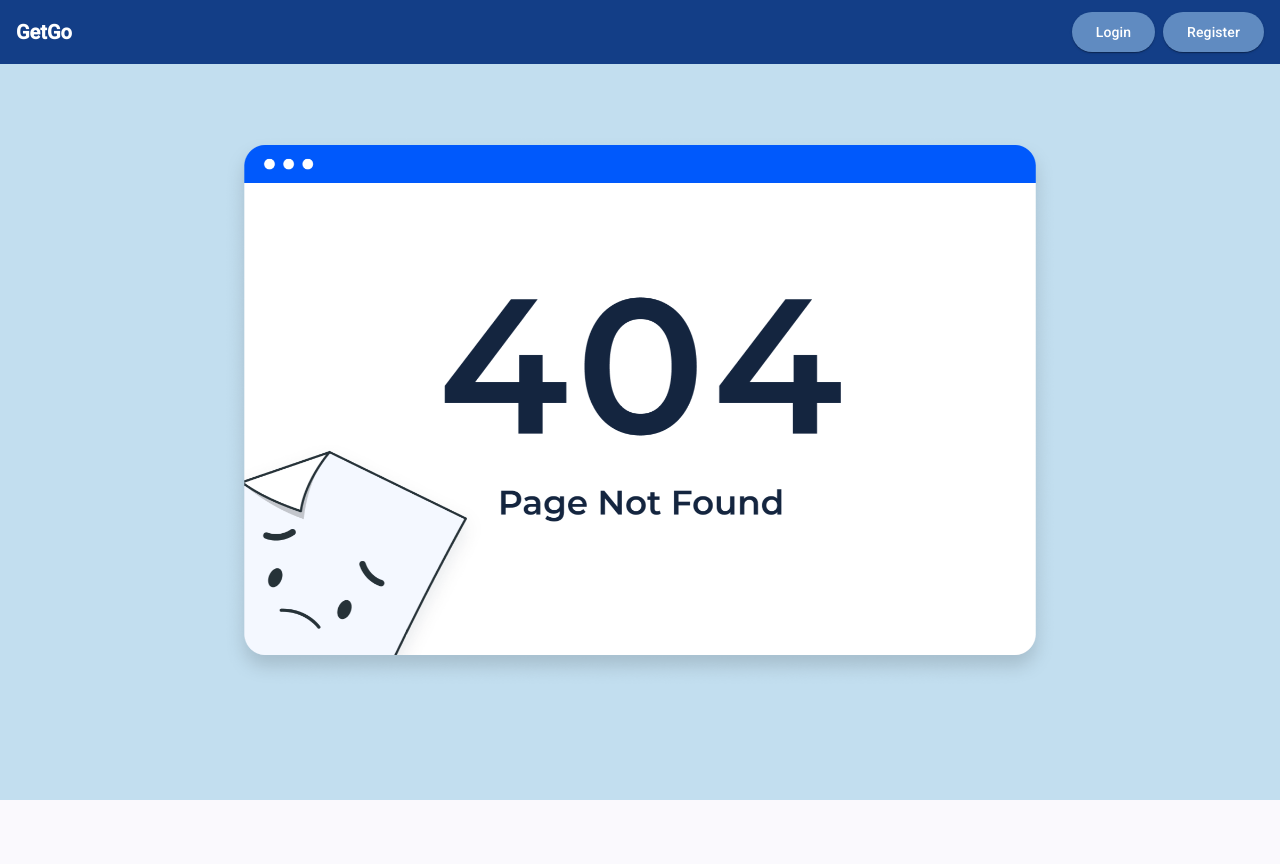
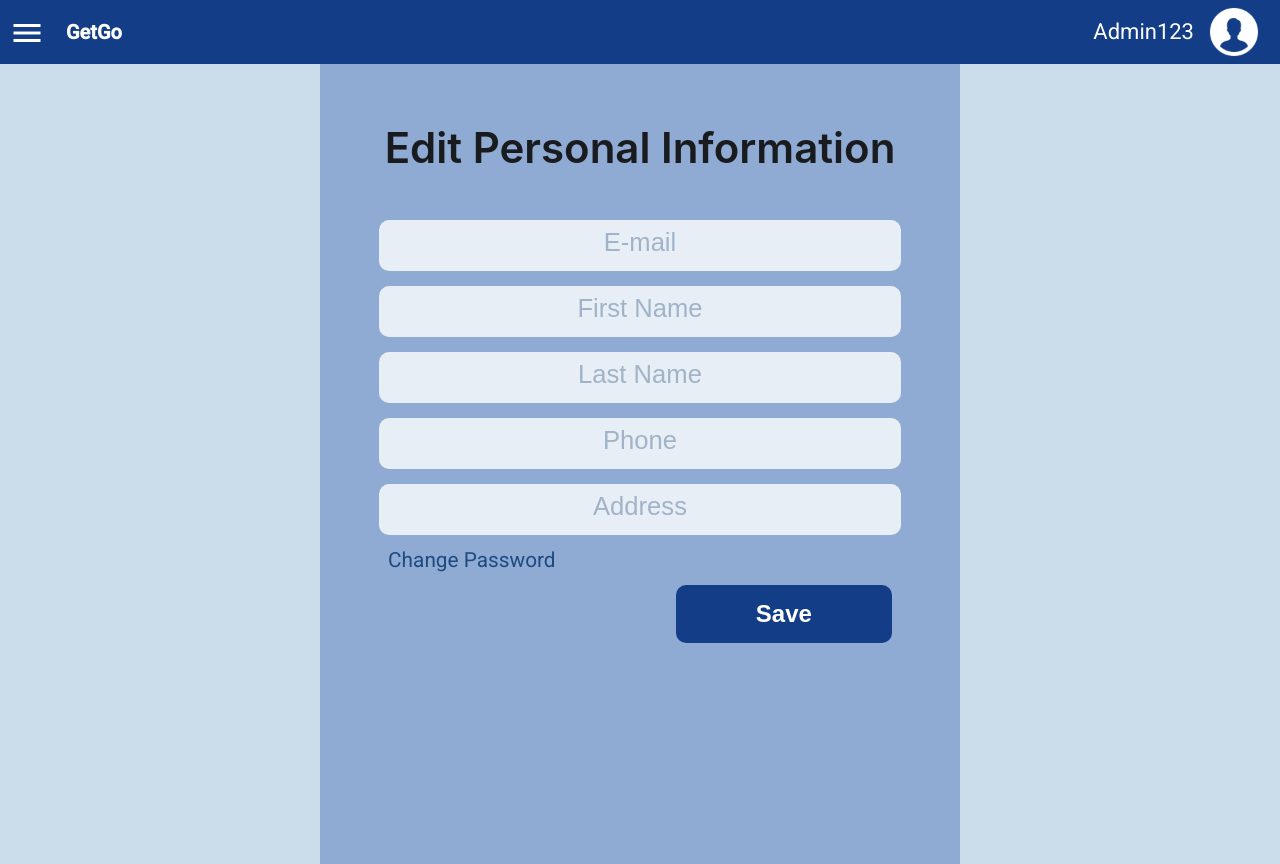
Before and after one commit to kzi-nastava/mrs-team2-TODO-Smisliti-ime, an Angular app in the folder frontend/GetGo/: page /admin/admin-profile in a window 1280 px wide. Built offline with nearby package versions, Linux system fonts and the light colour scheme.

Commit message:
Add separate admin profile UI (#12)

```diff
--- /dev/null
+++ b/frontend/GetGo/src/app/admin/admin-profile/admin-profile.css
@@ -0,0 +1,73 @@
+:host {
+  display: block;
+  min-height: 100vh;
+  background-color: #CBDCEB;
+}
+
+.user-info {
+  width: 50vw;
+  min-height: 100vh;
+  background-color: #8FABD4;
+  margin: 0 auto;
+  padding: 2rem; /* optional, but usually needed */
+  box-sizing: border-box;
+}
+
+.profile-title {
+  text-align: center;
+  font-size: 3em;
+  font-weight: 600;
+  font-family: 'Inter', sans-serif;
+}
+
+.profile-form {
+  display: flex;
+  flex-direction: column;
+  align-items: center;
+  gap: 15px;
+  padding: 20px;
+}
+
+.form-input {
+  width: 90%;
+  padding: 15px 20px;
+  font-size: 1.1rem;
+  border: none;
+  border-radius: 10px;
+  background-color: #E8EEF5;
+  text-align: center;
+}
+
+.form-input::placeholder {
+  color: #A0B3C8;
+  font-size: 1.6rem;
+}
+
+.change-password-link {
+  align-self: flex-start;
+  margin-left: 3%;
+  color: #1E4A7F;
+  text-decoration: none;
+  font-size: 1.3rem;
+}
+
+.change-password-link:hover {
+    text-decoration: underline;
+}
+
+.save-button {
+  align-self: flex-end;
+  margin-right: 3%;
+  padding: 15px 80px;
+  font-size: 1.5rem;
+  font-weight: bold;
+  color: white;
+  background-color: #133E87;
+  border: none;
+  border-radius: 10px;
+  cursor: pointer;
+}
+
+.save-button:hover {
+    background-color: #0d3170;
+}
--- /dev/null
+++ b/frontend/GetGo/src/app/admin/admin-profile/admin-profile.html
@@ -0,0 +1,15 @@
+<app-admin-nav-bar></app-admin-nav-bar>
+<div class="user-info">
+    <p class="profile-title">Edit Personal Information</p>
+    <form class="profile-form">
+      <input type="email" placeholder="E-mail" class="form-input" />
+      <input type="text" placeholder="First Name" class="form-input" />
+      <input type="text" placeholder="Last Name" class="form-input" />
+      <input type="tel" placeholder="Phone" class="form-input" />
+      <input type="text" placeholder="Address" class="form-input" />
+
+      <a href="#" class="change-password-link">Change Password</a>
+
+      <button type="button" class="save-button">Save</button>
+    </form>
+</div>
--- a/frontend/GetGo/src/app/app.routes.ts
+++ b/frontend/GetGo/src/app/app.routes.ts
@@ -9,6 +9,7 @@ import {UnregisteredHomeComponent} from './layout/unregistered-home/unregistered
 import {RideDetailsComponent} from './driver/ride-details/ride-details.component';
 import { PassengerProfileInfo } from './passenger/passenger-profile-info/passenger-profile-info';
 import { DriverProfile } from './driver/driver-profile/driver-profile';
+import { AdminProfile } from './admin/admin-profile/admin-profile';
 import { DriverRegistration } from './admin/driver-registration/driver-registration';
 
 export const routes: Routes = [
@@ -18,8 +19,9 @@ export const routes: Routes = [
   { path: 'forgot-password', component: ForgotPasswordComponent },
   { path: 'register', component: RegisterComponent },
   { path: 'driver/rides/:id', component: RideDetailsComponent},
-  { path: 'passenger/profile-info', component: PassengerProfileInfo},
-  { path: 'driver/driver-info', component: DriverProfile},
+  { path: 'passenger/passenger-profile', component: PassengerProfileInfo},
+  { path: 'driver/driver-profile', component: DriverProfile},
+  { path: 'admin/admin-profile', component: AdminProfile},
   { path: 'admin/driver-registration', component: DriverRegistration},
   { path: '**', component: NotFoundComponent }
 ];
```
Also changed, not shown: frontend/GetGo/src/app/admin/admin-profile/admin-profile.ts (added, +12 -0 lines), 1 other file (tests, documents, lock files or other folders).
